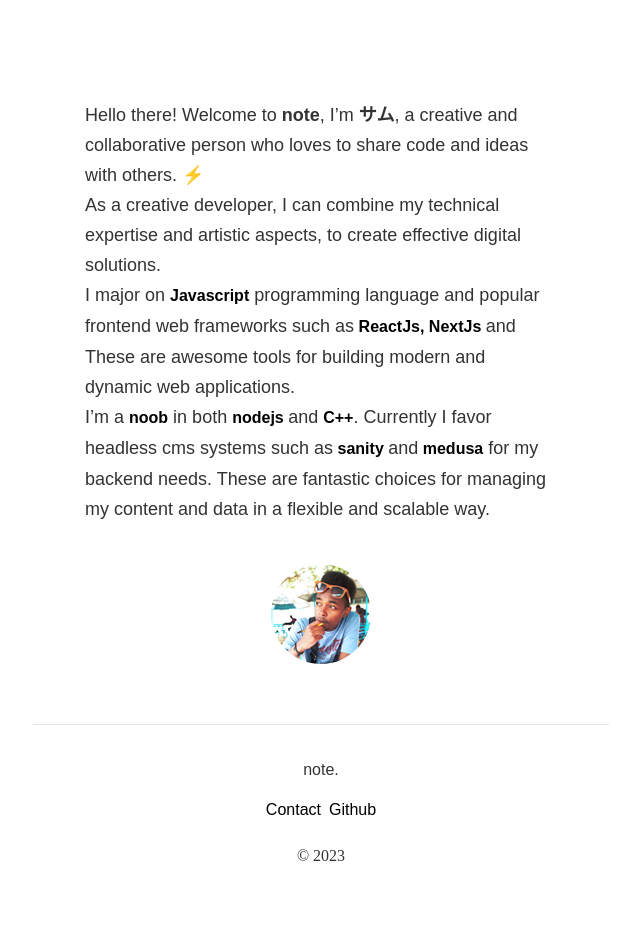
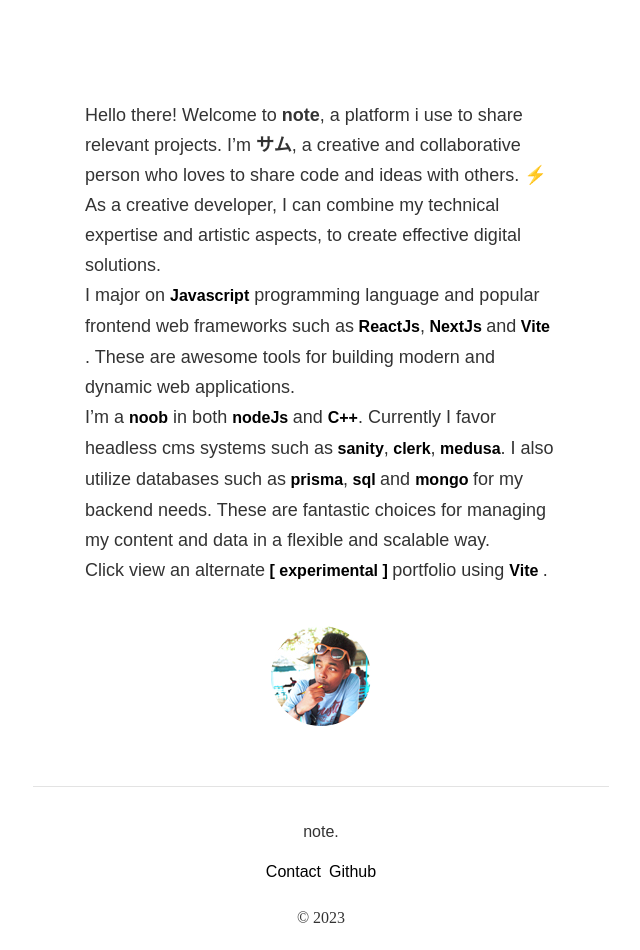
Before and after one commit to linet-maker/case-study, a Next.js app: page /hello in a window 1280 px wide. Shown: the whole page, without its empty margins (319-959 px from the left). Before the commit the page ends 888 px from the top, so only its background shows below. Built offline with nearby package versions, Linux system fonts and the light colour scheme; a web font is replaced by a local one.

Commit message:
typo fixes

```diff
--- a/components/Contact.jsx
+++ b/components/Contact.jsx
@@ -6,7 +6,7 @@
   emailAcc += testing[i] + "";
   // console.log(emailAcc);
 }
-const antiContact = 254768989025;
+const antiContact = 254110081288;
 
 // greetings and salutation
 
--- a/components/Hello.jsx
+++ b/components/Hello.jsx
@@ -9,7 +9,7 @@
         <div className="post-data">
 
           <p>
-            Hello there! Welcome to <b>note</b>,
+            Hello there! Welcome to <b>note</b>, a platform i use to share relevant projects.
             I’m  <b>サム</b>, a creative and collaborative person who loves to share code and ideas
             with others. ⚡ <br />
 
@@ -17,18 +17,26 @@
             effective digital solutions. <br />
 
             I major on <a className={"about-info"}href="https://developer.mozilla.org/en-US/docs/Web/JavaScript">Javascript</a> programming language and popular frontend web frameworks such as
-            <a className={"about-info"} href="https://react.dev/"> ReactJs, </a>
+            <a className={"about-info"} href="https://react.dev/"> ReactJs</a>,
             <a className={"about-info"} href="https://nextjs.org/"> NextJs </a> and
+             <a className={"about-info"} href="https://nextjs.org/"> Vite </a>.
             These are awesome tools for building modern and dynamic web applications. <br />
 
             I’m a <a className={"about-info"} href="https://en.wikipedia.org/wiki/Newbie">noob</a> in both <a
-            className={"about-info"} href="https://nodejs.org/en"> nodejs </a> and <a
+            className={"about-info"} href="https://nodejs.org/en"> nodeJs </a> and <a
             href="https://ru.wikipedia.org/wiki/C%2B%2B" className={"about-info"}> C++</a>. Currently I favor headless
             cms systems such as
-            <a className={"about-info"} href="https://www.sanity.io/"> sanity </a> and
-            <a href="https://medusajs.com/" className={"about-info"}> medusa</a> for my
+            <a className={"about-info"} href="https://www.sanity.io/"> sanity</a>,
+            <a href="https://clerk.com/" className={"about-info"}> clerk</a>,
+            <a href="https://medusajs.com/" className={"about-info"}> medusa</a>. I also utilize databases such as
+            <a href="https://www.prisma.io/" className={"about-info"}> prisma</a>,
+            <a href="https://en.wikipedia.org/wiki/SQL" className={"about-info"}> sql </a> and <a href="https://www.mongodb.com/" className={"about-info"}> mongo </a> for my
             backend needs. These are fantastic choices for managing my content and data in a flexible and
             scalable way.
+            <br/>
+
+            Click view an alternate<a href="https://samm-waturu.github.io/GIT-pages/" target="_blank" className={"about-info"}>  [ experimental ] </a> portfolio using <a className={"about-info"} href="https://nextjs.org/"> Vite </a>.
+
           </p>
 
           <div className="author-box">
```
